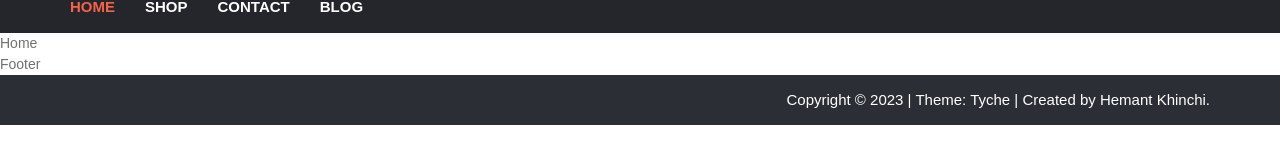
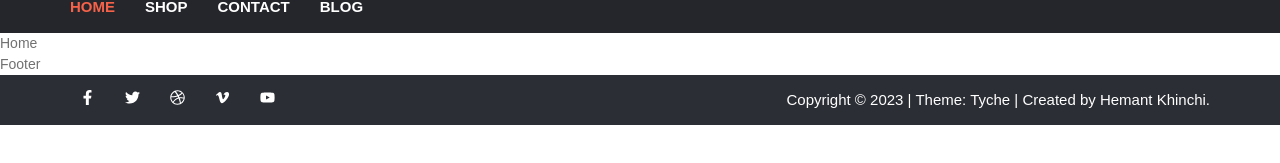
Before and after one commit to HemantKhinchiProjects/react-Tyche, a React (Create React App) app: page / in a window 1280 px wide. Shown: the part 233-396 px from the top of the page. Built offline with nearby package versions, Linux system fonts and the light colour scheme; some icons are missing.

Commit message:
3 files modified

```diff
--- a/src/components/footer/Footer.css
+++ b/src/components/footer/Footer.css
@@ -4,3 +4,55 @@
   font-size: 15px;
   color: #fff;
 }
+/*Sub Footer*/
+#menu-social ul li {
+  display: inline-block;
+  position: relative;
+}
+
+#menu-social ul li a:before {
+  content: '';
+  display: inline-block;
+  padding: 0 5px;
+  /* font-family: 'FontAwesome'; */
+  font-size: 16px;
+  vertical-align: top;
+  -webkit-font-smoothing: antialiased;
+}
+#menu-social ul li:first-of-type a {
+  padding-left: 0;
+}
+#menu-social ul li a {
+  padding: 10px 10px;
+  color: #fff;
+}
+.screen-reader-text {
+  position: absolute;
+  top: -9999em;
+  left: -9999em;
+}
+.screen-reader-text {
+  border: 0;
+  clip: rect(1px, 1px, 1px, 1px);
+  clip-path: inset(50%);
+  height: 1px;
+  margin: -1px;
+  overflow: hidden;
+  padding: 0;
+  position: absolute;
+  width: 1px;
+  word-wrap: normal !important;
+}
+.screen-reader-text {
+  clip: rect(1px, 1px, 1px, 1px);
+  position: absolute !important;
+  height: 1px;
+  width: 1px;
+  overflow: hidden;
+}
+.site-copyright a,
+.site-copyright p,
+.site-copyright span,
+.site-copyright i {
+  color: #fff;
+}
--- a/src/components/footer/Footer.js
+++ b/src/components/footer/Footer.js
@@ -1,7 +1,8 @@
 import React from 'react';
 import './Footer.css';
 import lowerFooter from './lowerFooter';
-import { Link } from 'react-router-dom';
+import { NavLink } from 'react-router-dom';
+import { subFooter } from '../../utils/constants';
 const Footer = () => {
   return (
     <>
@@ -13,46 +14,20 @@ const Footer = () => {
               <div className="col-md-12">
                 <div id="menu-social" className="menu pull-left">
                   <ul id="menu-social-items" className="menu-items">
-                    <li
-                      id="menu-item-88"
-                      className="menu-item menu-item-type-custom menu-item-object-custom menu-item-88"
-                    >
-                      <a href="https://facebook.com">
-                        <span className="screen-reader-text">Facebook</span>
-                      </a>
-                    </li>
-                    <li
-                      id="menu-item-89"
-                      className="menu-item menu-item-type-custom menu-item-object-custom menu-item-89"
-                    >
-                      <a href="https://twitter.com">
-                        <span className="screen-reader-text">Twitter</span>
-                      </a>
-                    </li>
-                    <li
-                      id="menu-item-90"
-                      className="menu-item menu-item-type-custom menu-item-object-custom menu-item-90"
-                    >
-                      <a href="http://dribbble.com">
-                        <span className="screen-reader-text">Dribbble</span>
-                      </a>
-                    </li>
-                    <li
-                      id="menu-item-91"
-                      className="menu-item menu-item-type-custom menu-item-object-custom menu-item-91"
-                    >
-                      <a href="https://vimeo.com">
-                        <span className="screen-reader-text">Vimeo</span>
-                      </a>
-                    </li>
-                    <li
-                      id="menu-item-92"
-                      className="menu-item menu-item-type-custom menu-item-object-custom menu-item-92"
-                    >
-                      <a href="https://youtube.com">
-                        <span className="screen-reader-text">YouTube</span>
-                      </a>
-                    </li>
+                    {subFooter.map((icon) => {
+                      const { id, url, title, iconn } = icon;
+                      return (
+                        <li
+                          className="menu-item menu-item-type-custom menu-item-object-custom menu-item-88"
+                          key={id}
+                        >
+                          <NavLink to={url}>
+                            {iconn}
+                            <span class="screen-reader-text">{title}</span>
+                          </NavLink>
+                        </li>
+                      );
+                    })}
                   </ul>
                 </div>
                 <div className="copyright-text pull-right">
--- a/src/utils/constants.js
+++ b/src/utils/constants.js
@@ -33,31 +33,31 @@ export const navbarMenus = [
 export const subFooter = [
   {
     id: 1,
-    icon: <FaFacebookF />,
+    iconn: <FaFacebookF />,
     title: 'Facebook',
     url: 'https://www.facebook.com/',
   },
   {
     id: 2,
-    icon: <FaTwitter />,
+    iconn: <FaTwitter />,
     title: 'Twitter',
     url: 'https://twitter.com/',
   },
   {
     id: 3,
-    icon: <FaDribbble />,
+    iconn: <FaDribbble />,
     title: 'Dribbble',
     url: 'https://dribbble.com/',
   },
   {
     id: 4,
-    icon: <FaVimeoV />,
+    iconn: <FaVimeoV />,
     title: 'VimeoV',
     url: 'https://vimeo.com/',
   },
   {
     id: 5,
-    icon: <FaYoutube />,
+    iconn: <FaYoutube />,
     title: 'Youtube',
     url: 'https://www.youtube.com/',
   },
```
